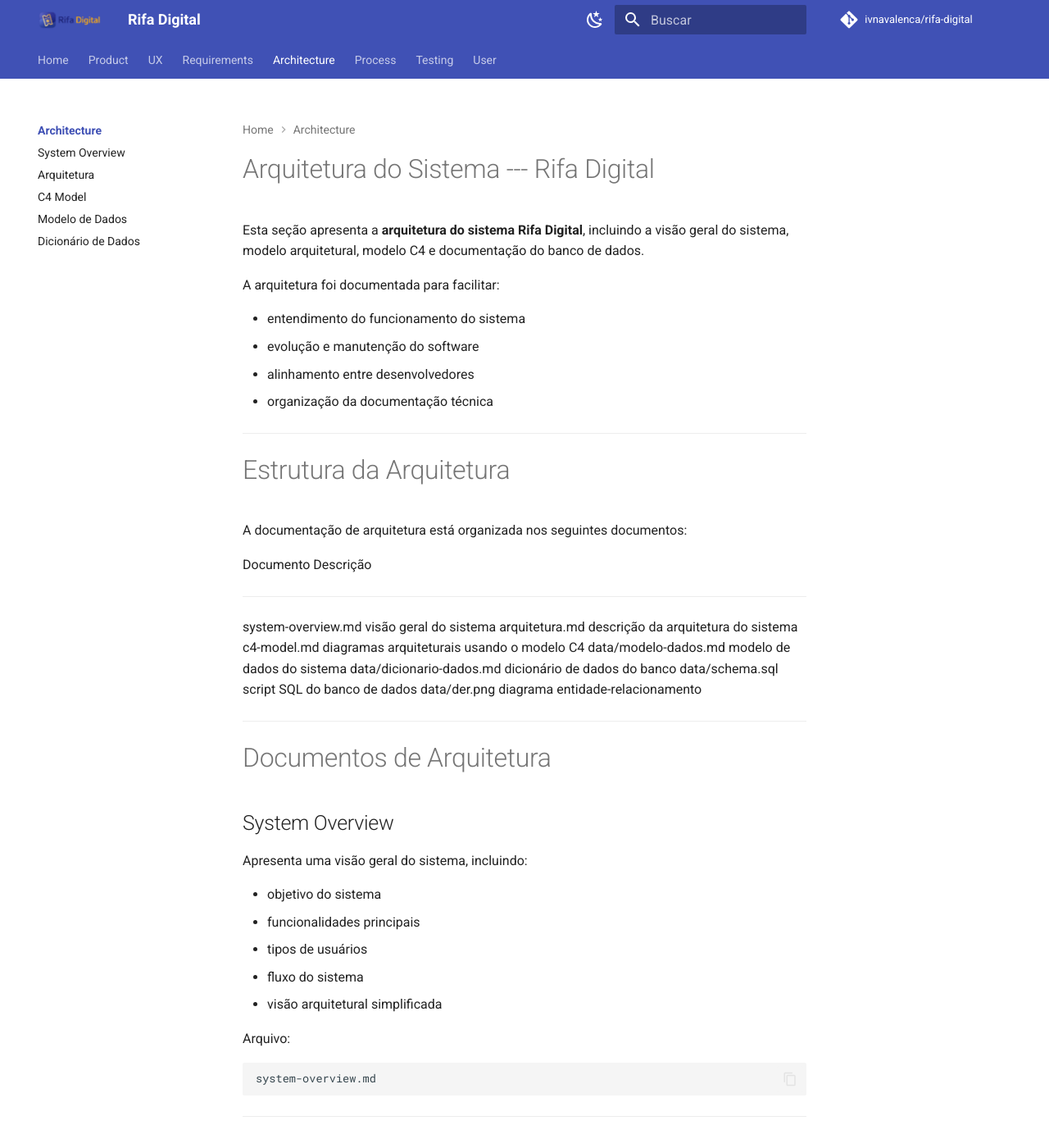
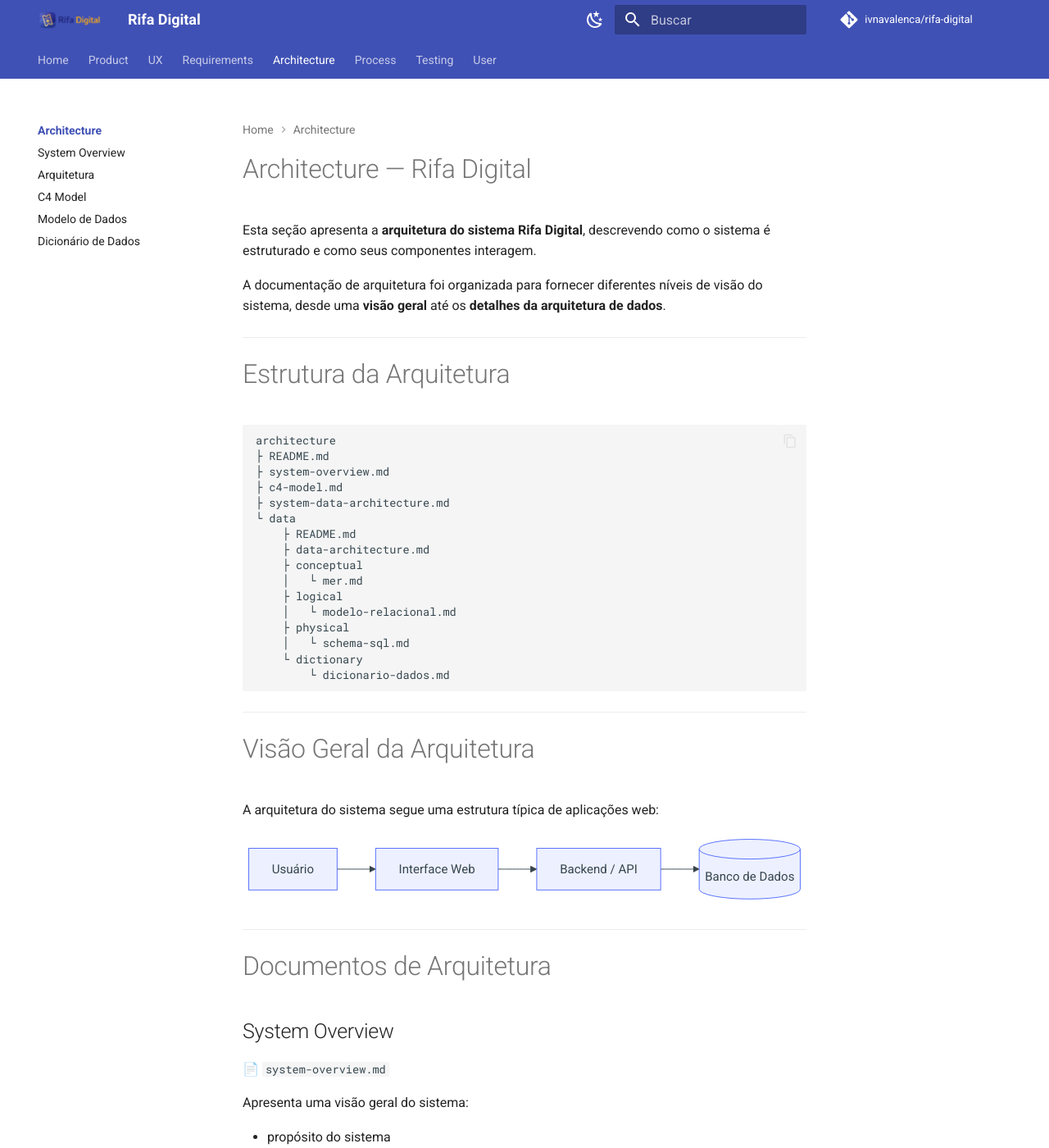
Before and after one commit to ivnavalenca/rifa-digital, an MkDocs documentation site: the page built from docs/architecture/README.md, in a window 1280 px wide and 1400 px high. Shown: the whole window at 82% size. Built offline with MkDocs 1.6.1 and Material for MkDocs 9.7.7, drawn with Linux system fonts in a browser that asks for light colours; comment, search, counter and statistics services are not loaded; some of the changed text lies outside the part shown.

Commit message:
Update README.md

````diff
--- a/docs/architecture/README.md
+++ b/docs/architecture/README.md
@@ -1,148 +1,137 @@
-# Arquitetura do Sistema --- Rifa Digital
 
-Esta seção apresenta a **arquitetura do sistema Rifa Digital**,
-incluindo a visão geral do sistema, modelo arquitetural, modelo C4 e
-documentação do banco de dados.
+# Architecture — Rifa Digital
 
-A arquitetura foi documentada para facilitar:
+Esta seção apresenta a **arquitetura do sistema Rifa Digital**, descrevendo
+como o sistema é estruturado e como seus componentes interagem.
 
--   entendimento do funcionamento do sistema
--   evolução e manutenção do software
--   alinhamento entre desenvolvedores
--   organização da documentação técnica
+A documentação de arquitetura foi organizada para fornecer diferentes níveis
+de visão do sistema, desde uma **visão geral** até os **detalhes da arquitetura
+de dados**.
 
-------------------------------------------------------------------------
+---
 
 # Estrutura da Arquitetura
 
-A documentação de arquitetura está organizada nos seguintes documentos:
+```
+architecture
+├ README.md
+├ system-overview.md
+├ c4-model.md
+├ system-data-architecture.md
+└ data
+    ├ README.md
+    ├ data-architecture.md
+    ├ conceptual
+    │   └ mer.md
+    ├ logical
+    │   └ modelo-relacional.md
+    ├ physical
+    │   └ schema-sql.md
+    └ dictionary
+        └ dicionario-dados.md
+```
 
-  Documento                  Descrição
-  -------------------------- --------------------------------------------
-  system-overview.md         visão geral do sistema
-  arquitetura.md             descrição da arquitetura do sistema
-  c4-model.md                diagramas arquiteturais usando o modelo C4
-  data/modelo-dados.md       modelo de dados do sistema
-  data/dicionario-dados.md   dicionário de dados do banco
-  data/schema.sql            script SQL do banco de dados
-  data/der.png               diagrama entidade-relacionamento
+---
 
-------------------------------------------------------------------------
+# Visão Geral da Arquitetura
+
+A arquitetura do sistema segue uma estrutura típica de aplicações web:
+
+```mermaid
+flowchart LR
+
+USER[Usuário]
+
+WEB[Interface Web]
+
+API[Backend / API]
+
+DB[(Banco de Dados)]
+
+USER --> WEB
+WEB --> API
+API --> DB
+```
+
+---
 
 # Documentos de Arquitetura
 
 ## System Overview
 
-Apresenta uma visão geral do sistema, incluindo:
+📄 `system-overview.md`
 
--   objetivo do sistema
--   funcionalidades principais
--   tipos de usuários
--   fluxo do sistema
--   visão arquitetural simplificada
+Apresenta uma visão geral do sistema:
 
-Arquivo:
+- propósito do sistema
+- principais funcionalidades
+- atores do sistema
+- fluxo básico de funcionamento
 
-    system-overview.md
+---
 
-------------------------------------------------------------------------
+## C4 Model
 
-## Arquitetura do Sistema
+📄 `c4-model.md`
 
-Descreve a arquitetura adotada pelo sistema, incluindo:
+Descreve a arquitetura utilizando o **modelo C4**, incluindo:
 
--   organização da aplicação
--   responsabilidades dos componentes
--   decisões arquiteturais
+- **System Context** — interação do sistema com usuários
+- **Containers** — principais blocos tecnológicos
+- **Componentes** — módulos internos do backend
 
-Arquivo:
+---
 
-    arquitetura.md
+## System + Data Architecture
 
-------------------------------------------------------------------------
+📄 `system-data-architecture.md`
 
-## Modelo C4
+Integra a arquitetura do sistema com a arquitetura de dados,
+mostrando como:
 
-Apresenta a arquitetura utilizando o **modelo C4**, que descreve o
-sistema em diferentes níveis:
+- o sistema processa dados
+- os dados são armazenados
+- a modelagem de dados sustenta o banco
 
-1.  Context Diagram
-2.  Container Diagram
-3.  Component Diagram
-
-Arquivo:
-
-    c4-model.md
-
-------------------------------------------------------------------------
+---
 
 # Arquitetura de Dados
 
-A documentação de dados descreve o banco de dados utilizado pelo
-sistema.
+A pasta `data/` contém toda a documentação da **modelagem de dados**.
 
-## Modelo de Dados
+Fluxo da modelagem:
 
-Contém o diagrama MER e a descrição das entidades do sistema.
+```
+MER → Modelo Relacional → SQL → Banco de Dados
+```
 
-Arquivo:
+Documentos disponíveis:
 
-    data/modelo-dados.md
+- **Data Architecture** — visão geral da arquitetura de dados
+- **MER** — modelo entidade-relacionamento
+- **Modelo Relacional** — transformação em tabelas
+- **Schema SQL** — implementação do banco
+- **Dicionário de Dados** — descrição detalhada dos campos
 
-------------------------------------------------------------------------
+---
 
-## Dicionário de Dados
+# Relação com Outras Partes da Documentação
 
-Descreve detalhadamente cada campo das tabelas do banco de dados.
+A arquitetura se conecta com:
 
-Arquivo:
+- **Product** — visão do produto
+- **UX** — experiência do usuário
+- **Requirements** — requisitos do sistema
+- **Process** — processo de desenvolvimento
+- **Testing** — estratégia de testes
 
-    data/dicionario-dados.md
+---
 
-------------------------------------------------------------------------
+# Objetivo da Arquitetura
 
-## Script SQL
+A documentação de arquitetura tem como objetivos:
 
-Contém o script SQL para criação das tabelas do banco de dados.
-
-Arquivo:
-
-    data/schema.sql
-
-------------------------------------------------------------------------
-
-# Diagrama Entidade‑Relacionamento
-
-O DER do sistema pode ser encontrado em:
-
-    data/der.png
-
-Este diagrama apresenta:
-
--   entidades do sistema
--   atributos principais
--   relacionamentos
--   cardinalidades
-
-------------------------------------------------------------------------
-
-# Benefícios da Documentação de Arquitetura
-
-A documentação de arquitetura permite:
-
--   melhor entendimento do sistema
--   facilidade de manutenção
--   padronização do desenvolvimento
--   apoio à evolução do software
-
-------------------------------------------------------------------------
-
-# Documentação Relacionada
-
-Outras seções da documentação do projeto:
-
--   Product --- visão do produto
--   UX --- experiência do usuário
--   Requirements --- requisitos do sistema
--   Testing --- estratégia e execução de testes
--   User --- manual do usuário
+- facilitar a compreensão do sistema
+- apoiar o desenvolvimento do software
+- documentar decisões arquiteturais
+- servir como material de apoio para ensino de Engenharia de Software
````
